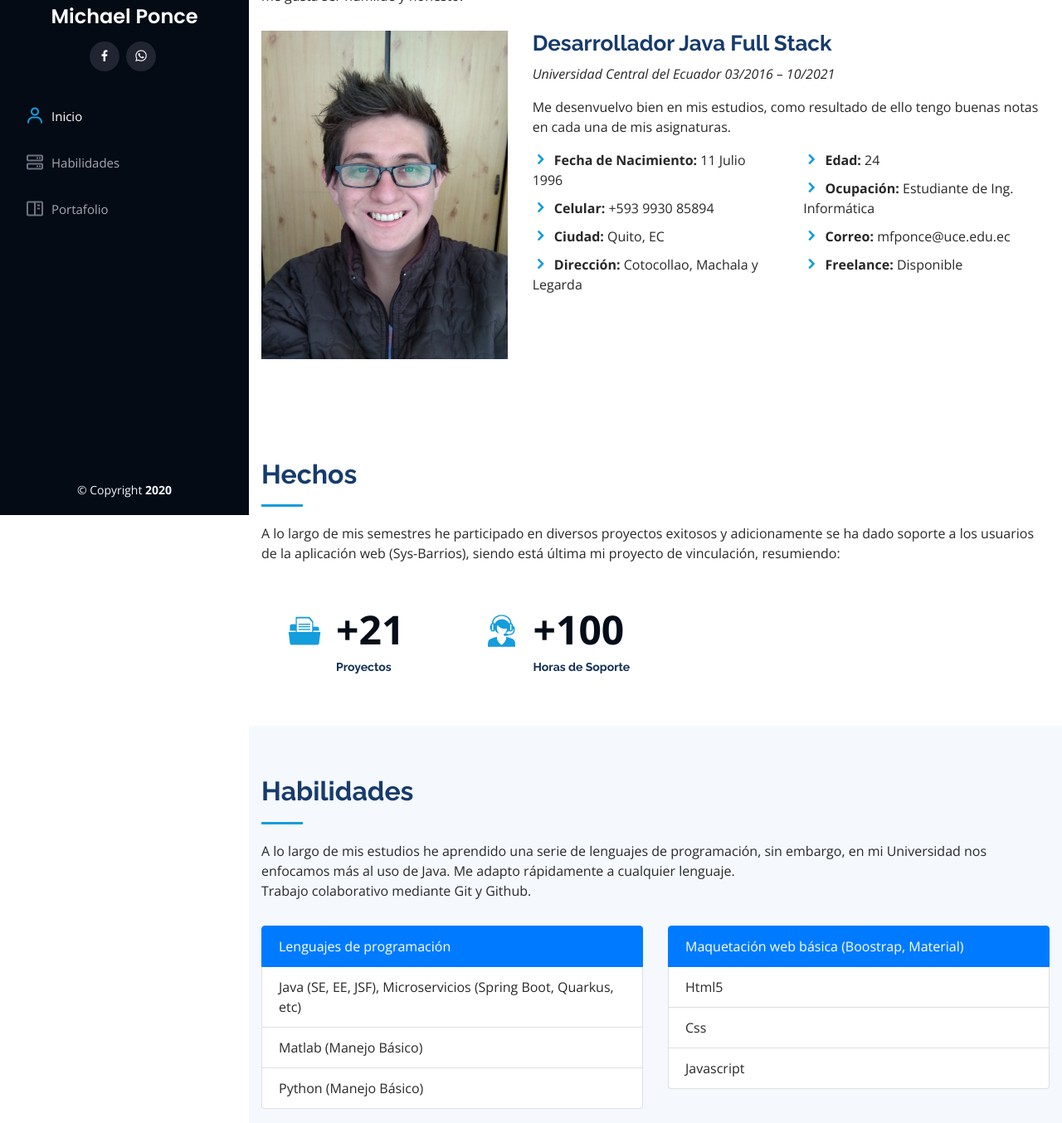
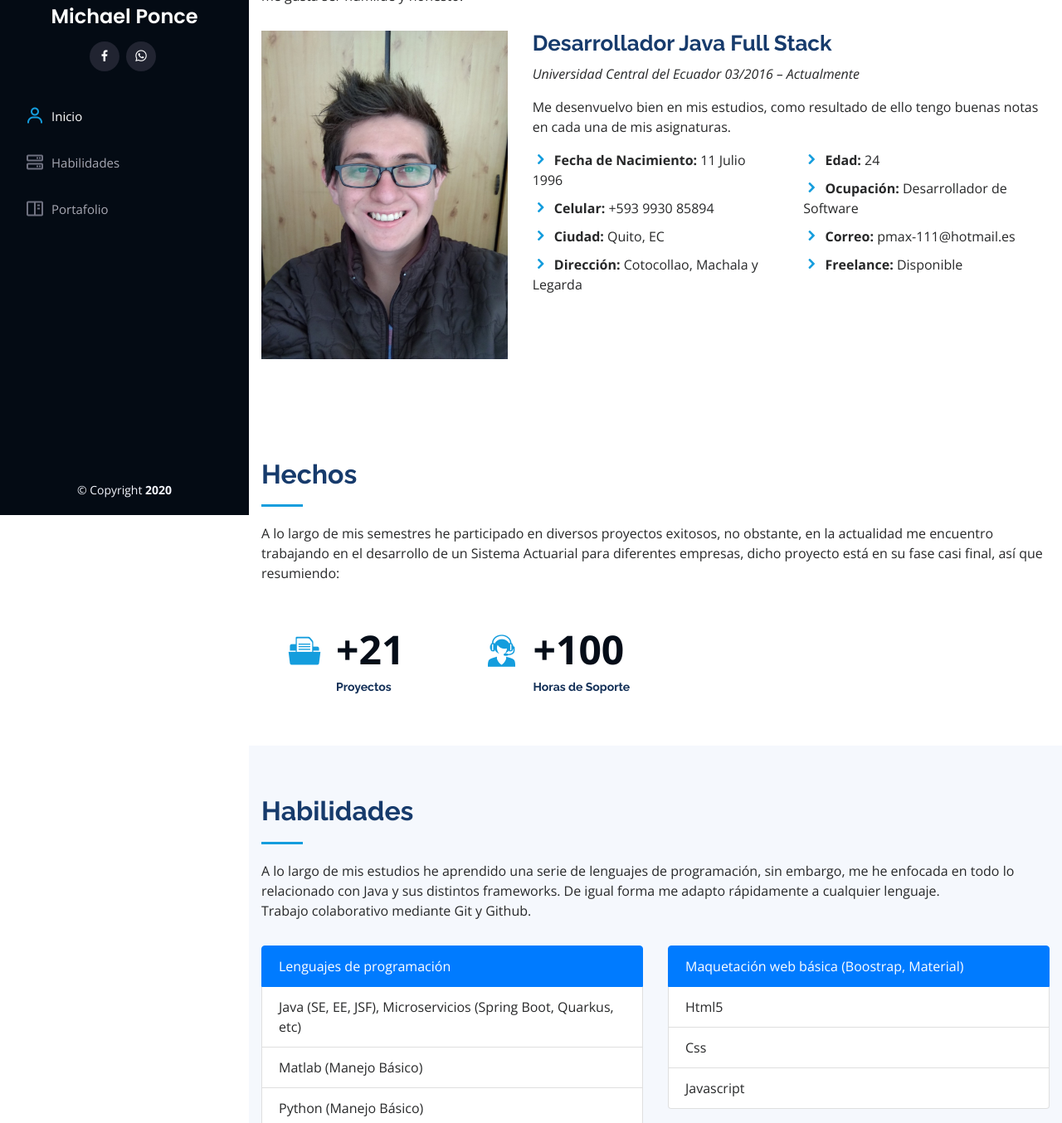
Before and after one commit to mikipmax/mikipmax.github.io, a plain HTML site: page index.html in a window 1280 px wide. Shown: the part 179-1533 px from the top of the page at 83% size. Drawn offline with nearby package versions, Linux system fonts and the light colour scheme.

Commit message:
actualización pequeña

```diff
--- a/index.html
+++ b/index.html
@@ -83,7 +83,7 @@
             <h3>Desarrollador Java Full Stack</h3>
             <p class="font-italic">
               Universidad Central del Ecuador
-              03/2016 – 10/2021
+              03/2016 – Actualmente
             </p>
             <p>
               Me desenvuelvo bien en mis estudios, como resultado de ello tengo
@@ -103,9 +103,9 @@
               <div class="col-lg-6">
                 <ul>
                   <li><i class="icofont-rounded-right"></i> <strong>Edad:</strong> 24</li>
-                  <li><i class="icofont-rounded-right"></i> <strong>Ocupación:</strong> Estudiante de Ing. Informática
+                  <li><i class="icofont-rounded-right"></i> <strong>Ocupación:</strong> Desarrollador de Software
                   </li>
-                  <li><i class="icofont-rounded-right"></i> <strong>Correo:</strong> mfponce@uce.edu.ec</li>
+                  <li><i class="icofont-rounded-right"></i> <strong>Correo:</strong> pmax-111@hotmail.es</li>
                   <li><i class="icofont-rounded-right"></i> <strong>Freelance:</strong> Disponible</li>
                 </ul>
               </div>
@@ -122,9 +122,8 @@
 
         <div class="section-title">
           <h2>Hechos</h2>
-          <p>A lo largo de mis semestres he participado en diversos proyectos exitosos y adicionamente se ha dado
-            soporte a los usuarios de la aplicación web (Sys-Barrios), siendo está última mi proyecto de vinculación,
-            resumiendo:</p>
+          <p>A lo largo de mis semestres he participado en diversos proyectos exitosos, no obstante, en la actualidad me encuentro trabajando en el desarrollo de un Sistema Actuarial
+            para diferentes empresas, dicho proyecto está en su fase casi final, así que resumiendo:</p>
         </div>
 
         <div class="row no-gutters">
@@ -155,8 +154,8 @@
 
         <div class="section-title">
           <h2>Habilidades</h2>
-          <p>A lo largo de mis estudios he aprendido una serie de lenguajes de programación, sin embargo, en mi
-            Universidad nos enfocamos más al uso de Java. Me adapto rápidamente a cualquier lenguaje. </br>
+          <p>A lo largo de mis estudios he aprendido una serie de lenguajes de programación, sin embargo,
+            me he enfocada en todo lo relacionado con Java y sus distintos frameworks. De igual forma me adapto rápidamente a cualquier lenguaje. </br>
             Trabajo colaborativo mediante Git y Github.
           </p>
         </div>
```
Also changed, not shown: dubstep.html (+1 -1 lines).
